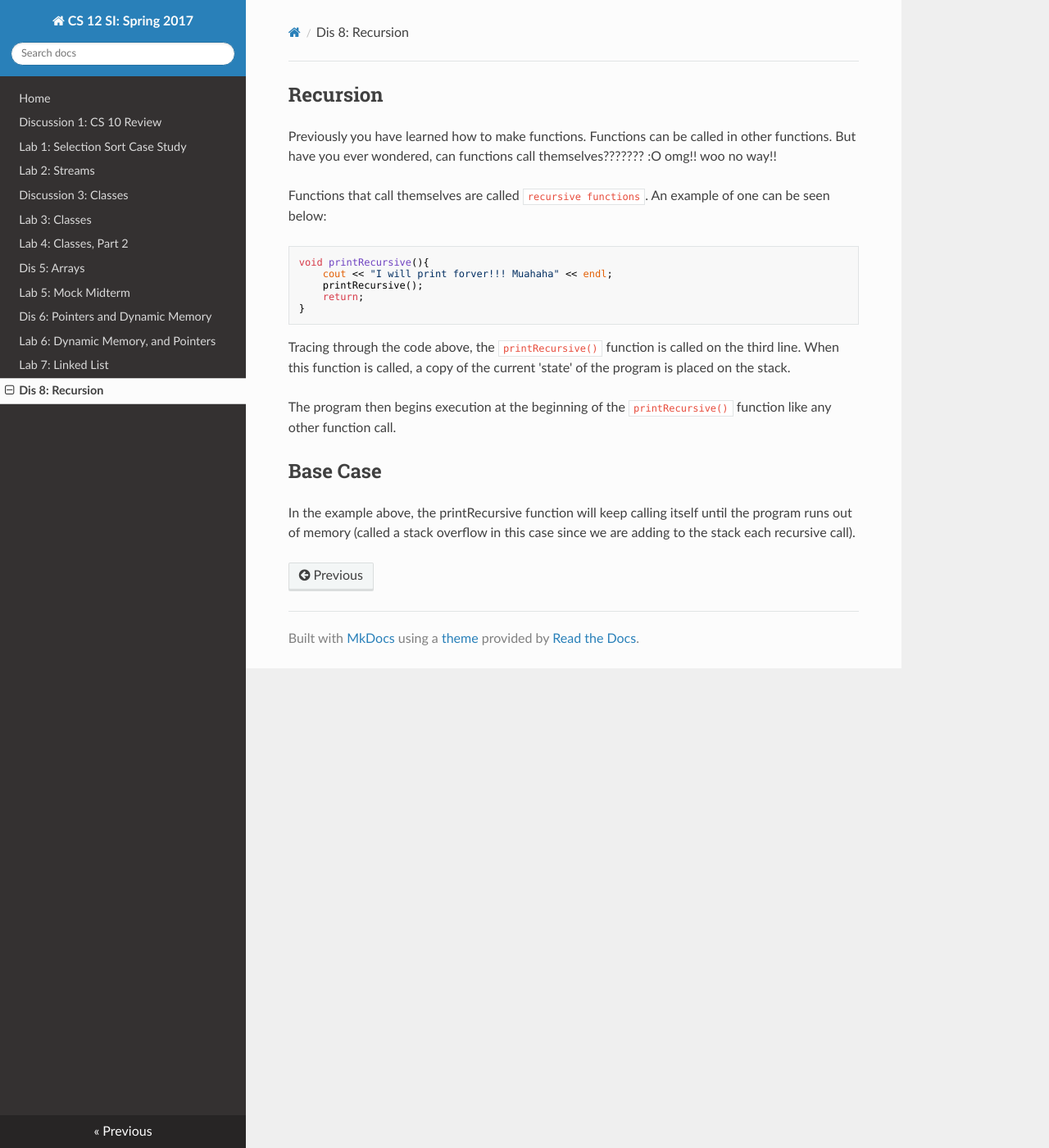
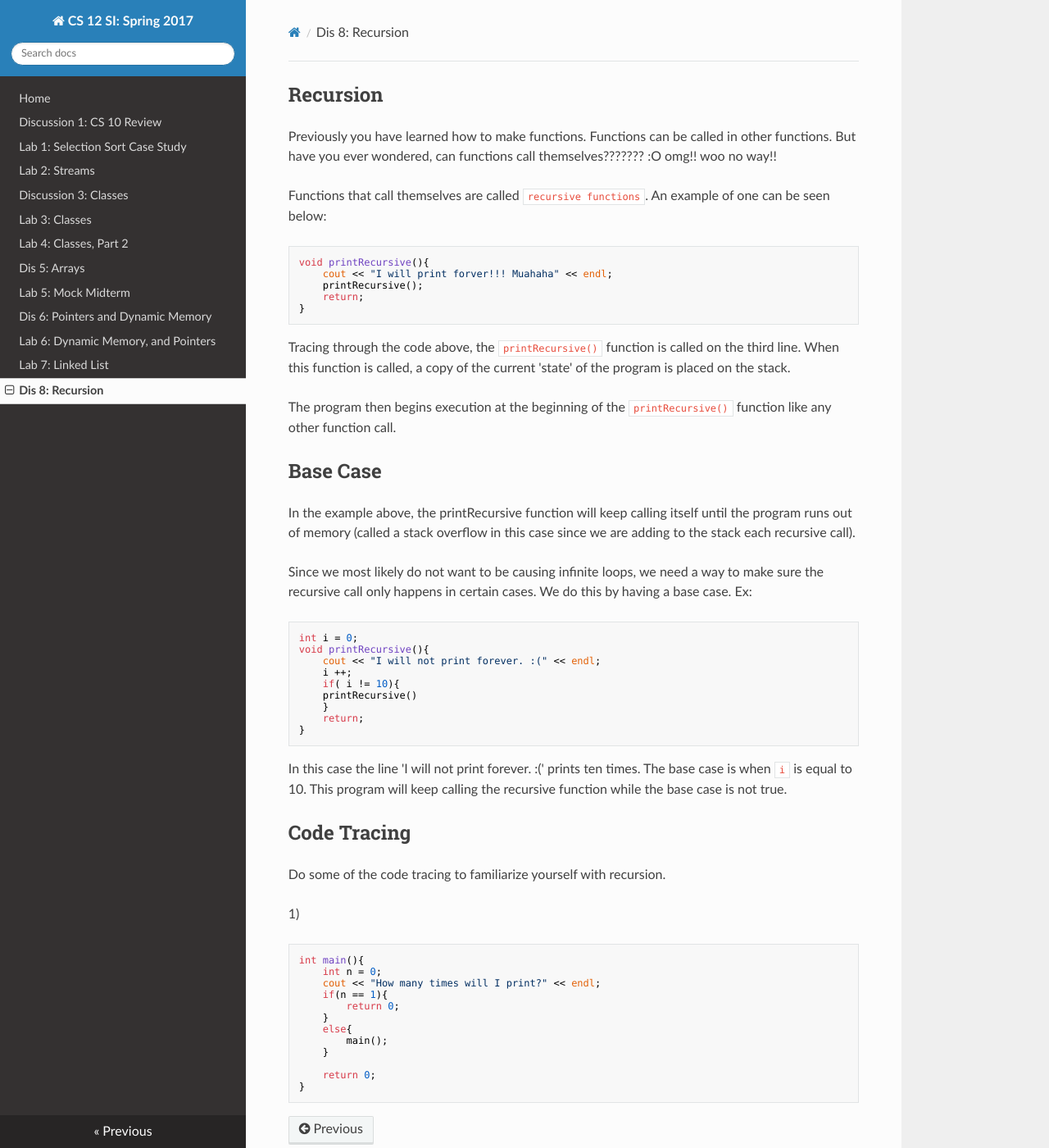
Before and after one commit to cs-si-ucr/cs12, an MkDocs documentation site: the page built from docs/dis08.md, in a window 1280 px wide and 1400 px high. Shown: the whole window at 82% size. Built offline with MkDocs 1.6.1, drawn with Linux system fonts in a browser that asks for light colours; nearby versions of some CDN libraries; old or Windows-style settings are respelled for this version of MkDocs.

Commit message:
Added first code tracing

````diff
--- a/docs/dis08.md
+++ b/docs/dis08.md
@@ -25,3 +25,42 @@ Base Case
 ---
 In the example above, the printRecursive function will keep calling itself until the program runs out of memory
 (called a stack overflow in this case since we are adding to the stack each recursive call).
+
+Since we most likely do not want to be causing infinite loops, we need a way to make sure the
+recursive call only  happens in certain cases. We do this by having a base case. Ex:
+
+```c++
+int i = 0;
+void printRecursive(){
+    cout << "I will not print forever. :(" << endl;
+    i ++;
+    if( i != 10){
+	printRecursive()
+    }
+    return;
+}
+```
+
+In this case the line 'I will not print forever. :(' prints ten times.
+The base case is when `i` is equal to 10.
+This program will keep calling the recursive function while the base case is not true.
+
+Code Tracing
+---
+Do some of the code tracing to familiarize yourself with recursion.
+
+1)
+```c++
+int main(){
+    int n = 0;
+    cout << "How many times will I print?" << endl;
+    if(n == 1){
+        return 0;
+    }
+    else{
+        main();
+    }
+
+    return 0;
+}
+```
````
